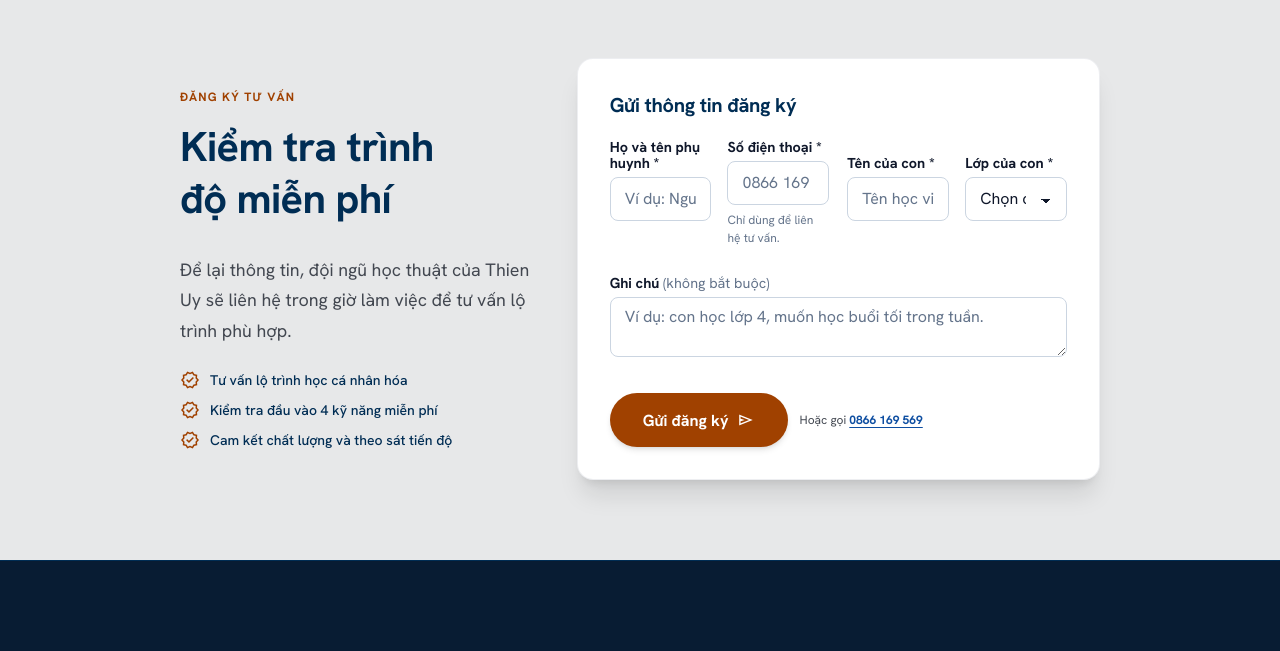
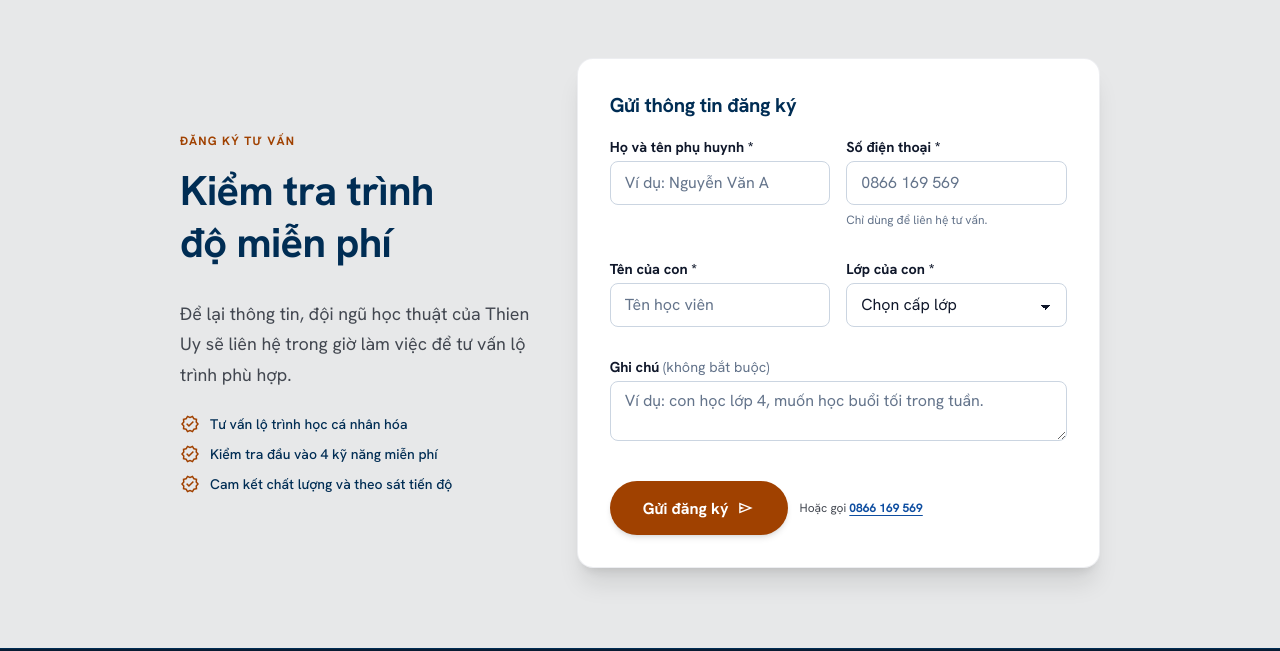
Before and after one commit to TuanTran-05/nancy-web, a plain HTML site: page index.html in a window 1280 px wide. Shown: the part 3260-3911 px from the top of the page. Drawn offline with nearby package versions, Linux system fonts and the light colour scheme.

Commit message:
fix(form): resolve cramped 4-column layout in registration form to spacious 2-column rows

```diff
--- a/styles.css
+++ b/styles.css
@@ -1139,17 +1139,18 @@ textarea {
 
 .reg-form {
   margin-top: clamp(14px, 1.8vw, 20px);
-  display: grid;
-  grid-template-columns: repeat(2, minmax(0, 1fr));
-  gap: 12px 18px;
+  display: flex;
+  flex-direction: column;
+  gap: 16px;
+  width: 100%;
 }
 .field {
-  display: grid;
+  display: flex;
+  flex-direction: column;
   gap: 5px;
-  align-content: start;
 }
 .field--full {
-  grid-column: 1 / -1;
+  width: 100%;
 }
 .field label {
   color: var(--text);
@@ -1869,10 +1870,6 @@ a.contact-card:hover {
     background: var(--accent);
     color: #fff;
   }
-
-  .reg-form {
-    grid-template-columns: 1fr;
-  }
   .contact-cards,
   .contact-actions {
     grid-template-columns: 1fr;
```
